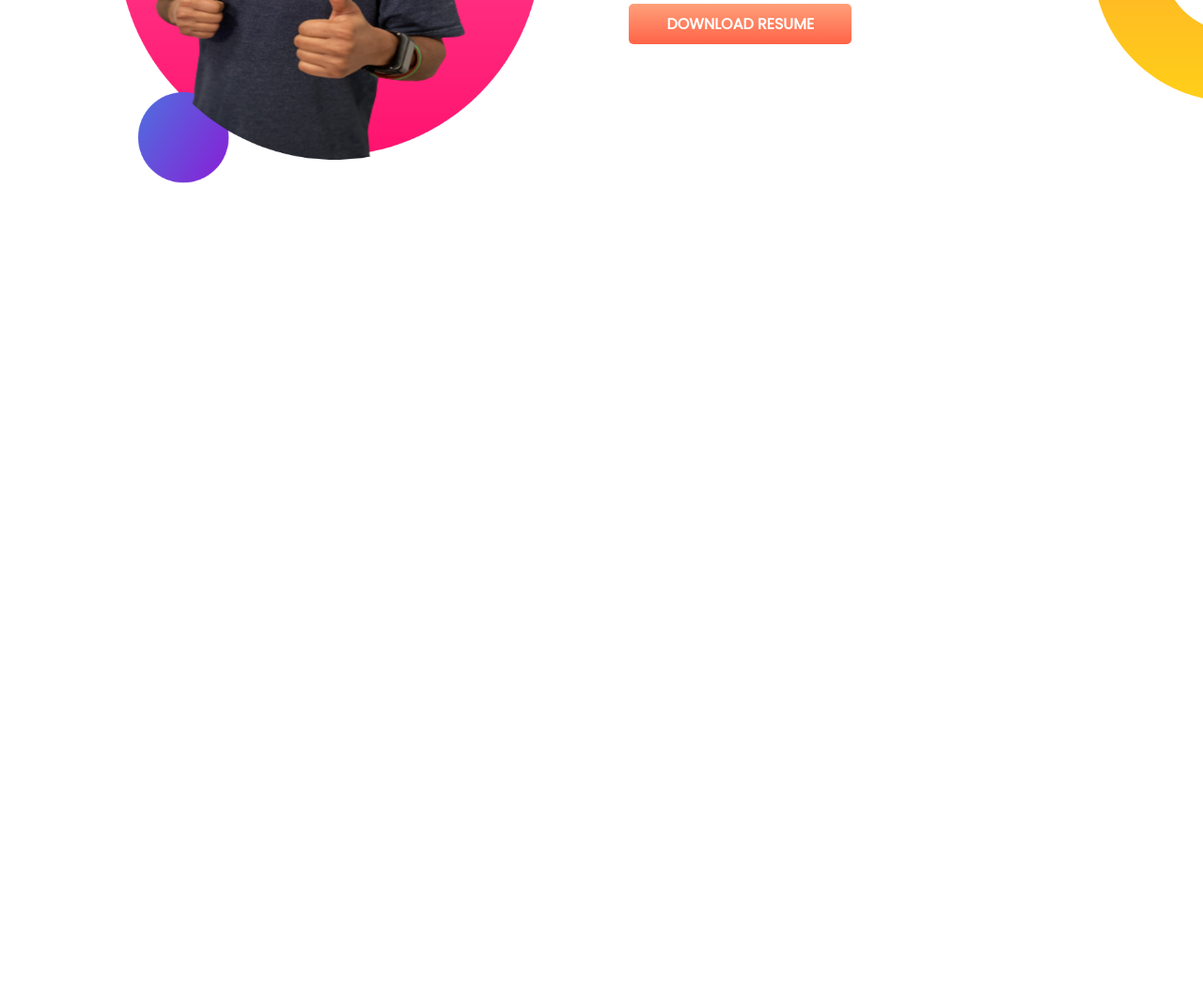
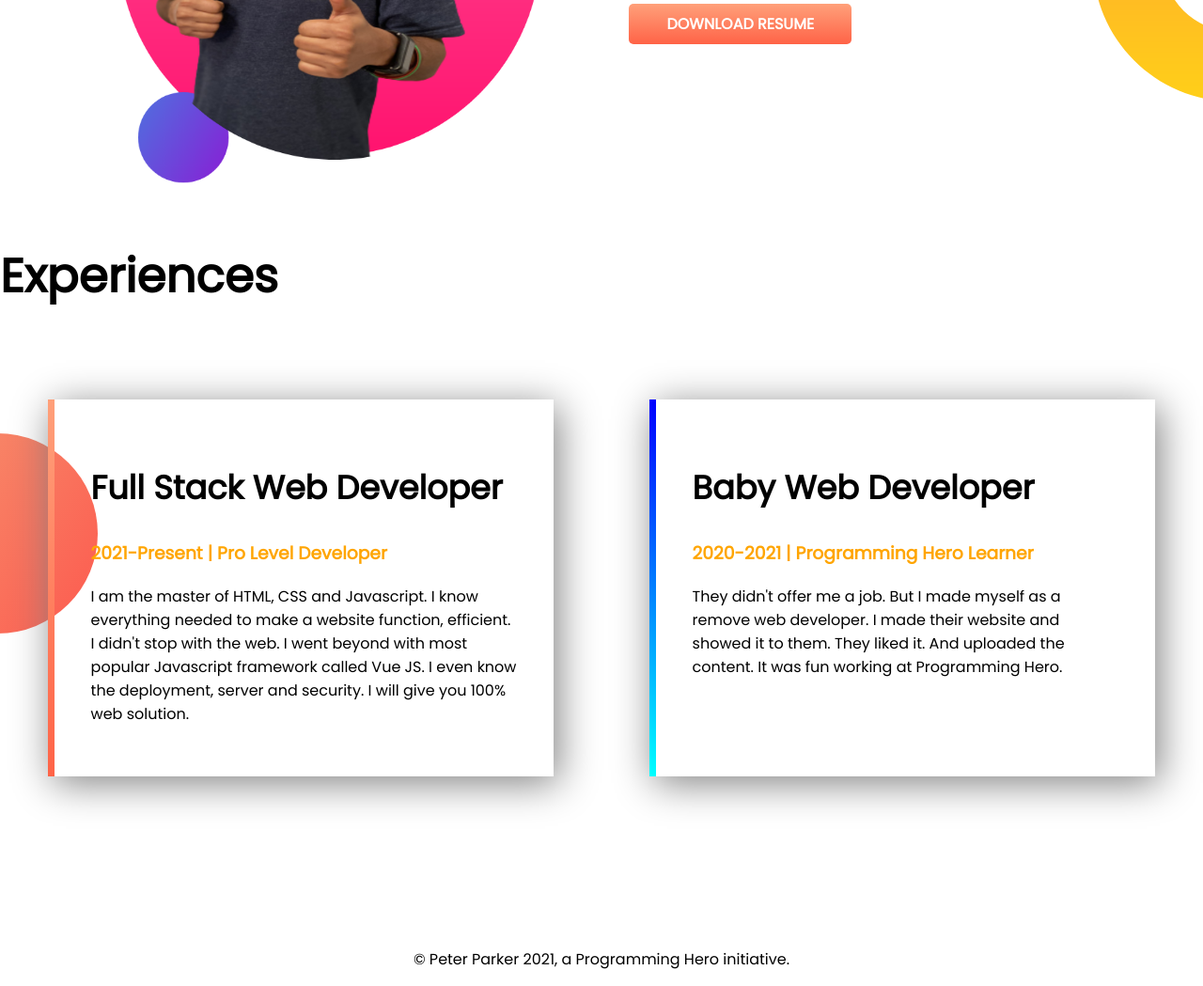
Before and after one commit to mohammadRcat/developer-portfolio, a plain HTML site: page index.html in a window 1280 px wide. Shown: the part 842-1891 px from the top of the page at 94% size. Before the commit the page ends 1099 px from the top, so only its background shows below. Drawn offline with Linux system fonts and the light colour scheme.

Commit message:
wow! i am exited because at last i create website

```diff
--- a/index.html
+++ b/index.html
@@ -13,7 +13,7 @@
 </head>
 
 <body>
-    <section class="top-banner">
+    <section class="top-area flexible-container">
         <div class="divide-width">
             <h1>Wellcome To</h1>
             <h1> <span class="orrange">Peter Parker</span> World</h1>
@@ -31,7 +31,7 @@
         </div>
     </section>
 
-    <section class="dream-banner">
+    <section class="dream-area flexible-container">
         <div class="divide-width">
             <img src="Images/Jhanker mahabub1.png" alt="Jhanker Mahabub photo">
         </div>
@@ -43,6 +43,32 @@
             <a class="link-button" target="_blank" href="https://www.programming-hero.com/">DOWNLOAD RESUME</a>
         </div>
     </section>
+
+    <section class="experience-aria">
+        <h1>Experiences</h1>
+
+        <div class="flexible-container">
+            <div class="for-shadow" id="full-stack">
+                <h2 class="heading-size">Full Stack Web Developer</h2>
+                <h3 class="heading3-color">2021-Present | Pro Level Developer</h3>
+                <p>I am the master of HTML, CSS and Javascript. I know everything needed to make a website function,
+                    efficient. I didn't stop with the web. I went beyond with most popular Javascript framework
+                    called
+                    Vue
+                    JS. I even know the deployment, server and security. I will give you 100% web solution.</p>
+            </div>
+            <div class="for-shadow" id="baby-web">
+                <h2 class="heading-size">Baby Web Developer</h2>
+                <h3 class="heading3-color">2020-2021 | Programming Hero Learner</h3>
+                <p>They didn't offer me a job. But I made myself as a remove web developer. I made their website and
+                    showed
+                    it to them. They liked it. And uploaded the content. It was fun working at Programming Hero.</p>
+            </div>
+        </div>
+    </section>
+    <footer class="footer-container">
+        <P>© Peter Parker 2021, a Programming Hero initiative.</P>
+    </footer>
 </body>
 
 </html>
--- a/style.css
+++ b/style.css
@@ -8,7 +8,7 @@ h1{
 .orrange{
     color: orange;
 }
-section{
+.flexible-container{
     display: flex;
     margin-bottom: 55px;
 }
@@ -33,14 +33,49 @@ padding-right: 1.3%;
    border-radius: 5px;
    font-weight: 700;
 }
-.top-banner{
+.top-area{
     background-image: url(Images/top-banner.png);
     background-repeat: no-repeat;
 
 }
-.dream-banner{
+.dream-area{
     background-image: url(Images/dream-bg.png);
     background-repeat: no-repeat;
     background-position: right;
 
 }
+
+.heading3-color{
+    color: orange;}
+
+.for-shadow{
+    width: 39%;
+    margin: 4%;
+    padding: 3%;
+    box-shadow: 5px 7px 40px grey;
+
+}
+.heading-size {
+    font-size: 35px;
+}
+.experience-aria{
+    background-image:url(Images/exp-bg.png);
+    background-repeat: no-repeat;
+    background-position:0%
+}
+#full-stack{
+    border-left: 7px solid;
+    border-image: linear-gradient(180deg, lightsalmon, tomato);
+    border-image-slice: 1;
+}
+#baby-web{
+    border-left: 7px solid;
+    border-image: linear-gradient(180deg,blue, cyan);
+    border-image-slice: 1;
+}
+footer{
+    text-align: center;
+}
+.footer-container {
+    margin-top: 130px;
+}
```
